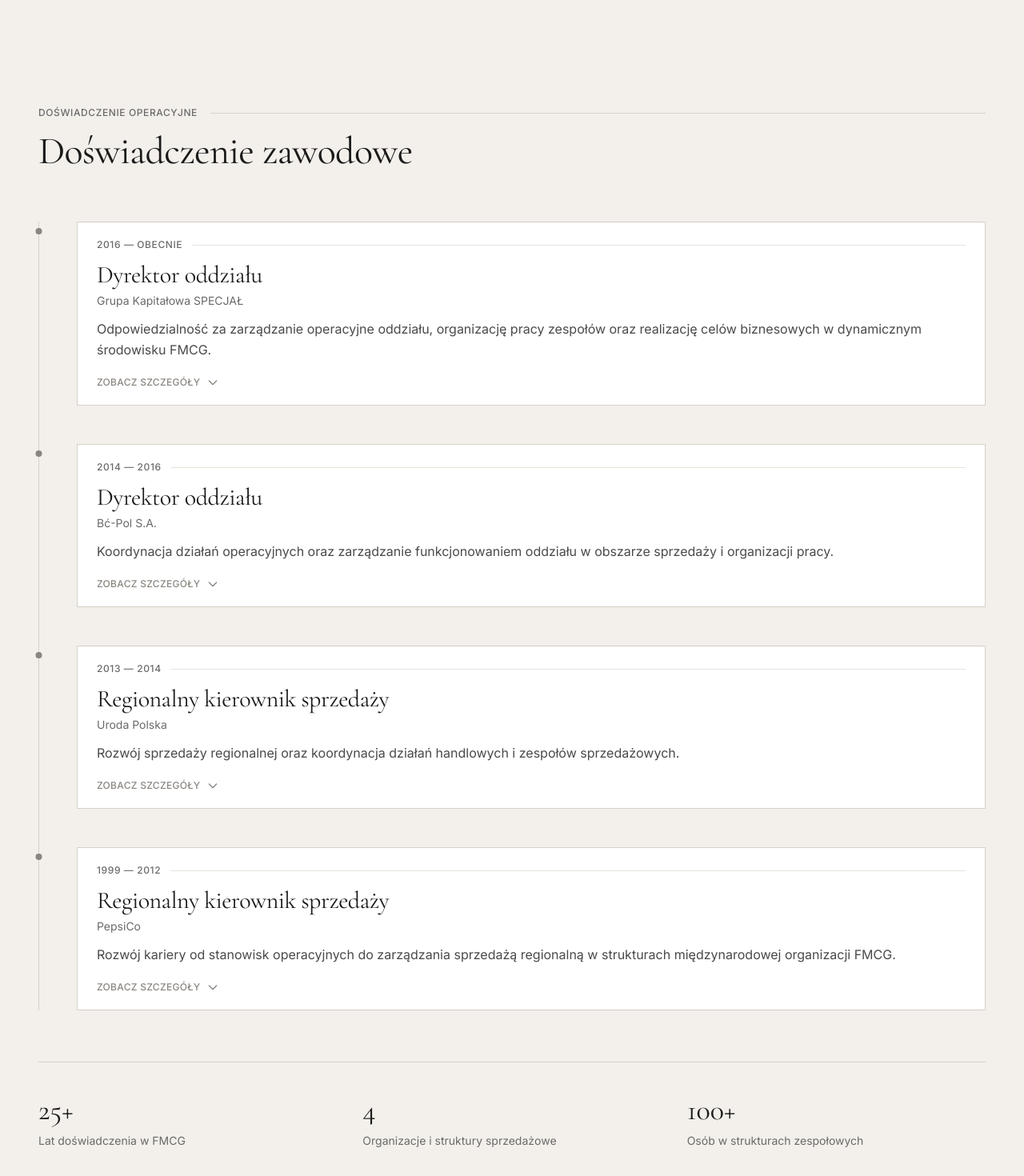
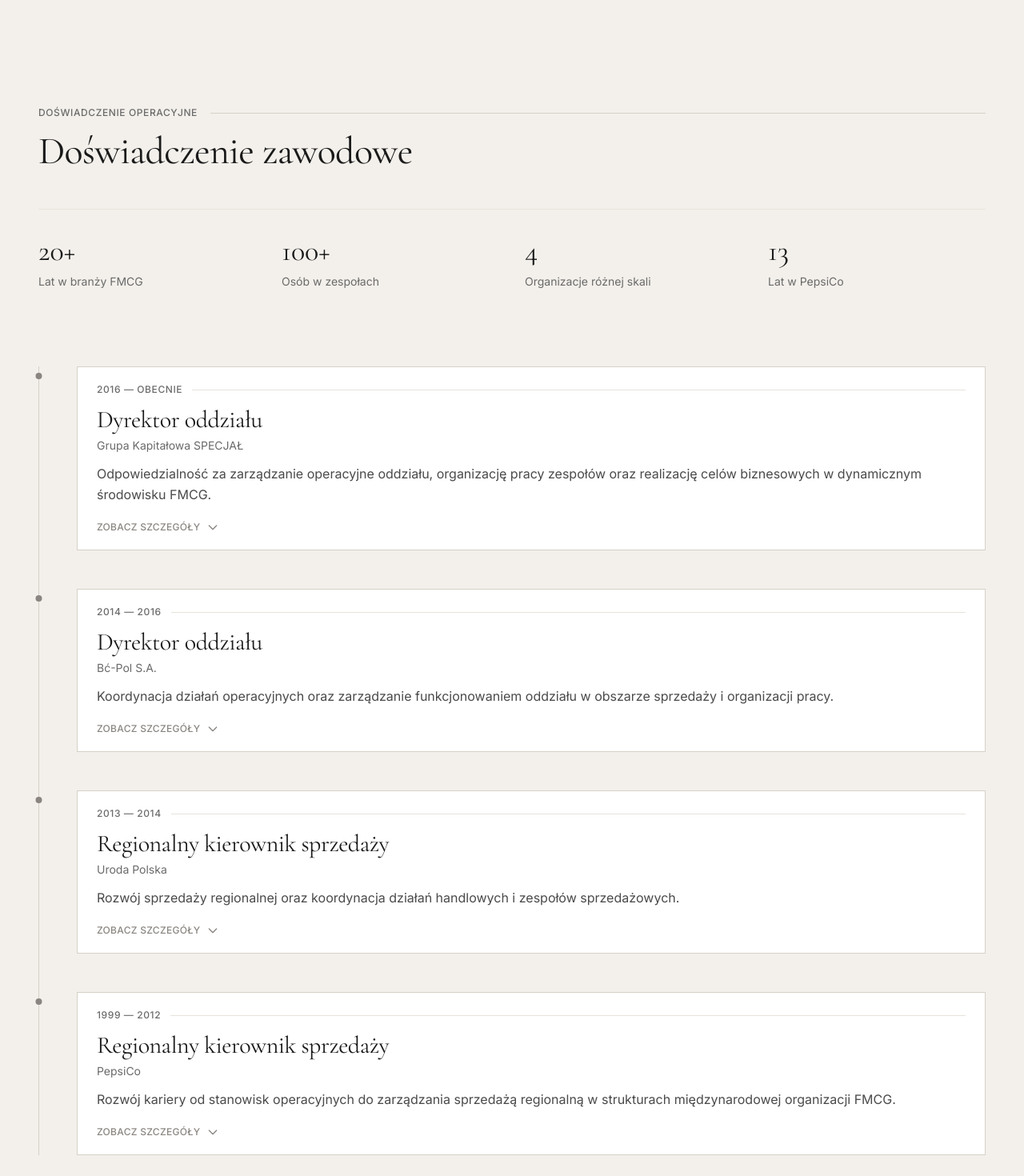
Before and after one commit to joannaklos1983/portfolio-wojciech-kaczanowski, a Next.js app: page / in a window 1280 px wide. Shown: the part 1100-2570 px from the top of the page at 80% size. Built offline with nearby package versions, Linux system fonts and the light colour scheme.

Commit message:
Update ExperienceTimeline.tsx

```diff
--- a/src/components/sections/ExperienceTimeline.tsx
+++ b/src/components/sections/ExperienceTimeline.tsx
@@ -88,7 +88,7 @@ export default function ExperienceTimeline() {
           whileInView={{ opacity: 1, y: 0 }}
           viewport={{ once: true }}
           transition={{ duration: 0.6 }}
-          className="mb-16"
+          className="mb-20"
         >
           <div className="flex items-center gap-4 mb-4">
             <span className="text-xs text-[#6a6a6a] font-medium tracking-wider uppercase">
@@ -96,9 +96,45 @@ export default function ExperienceTimeline() {
             </span>
             <div className="flex-1 h-px bg-[#d5d0c7]" />
           </div>
-          <h2 className="text-4xl md:text-5xl font-display font-normal text-[#1a1a1a]">
+          <h2 className="text-4xl md:text-5xl font-display font-normal text-[#1a1a1a] mb-12">
             Doświadczenie zawodowe
           </h2>
+
+          {/* Metryki na górze */}
+          <div className="grid grid-cols-2 md:grid-cols-4 gap-8 pt-8 pb-4 border-t border-[#e7e3dc]">
+            <div className="space-y-2">
+              <div className="text-4xl font-display font-normal text-[#1a1a1a]">
+                20+
+              </div>
+              <div className="text-sm text-[#6a6a6a]">
+                Lat w branży FMCG
+              </div>
+            </div>
+            <div className="space-y-2">
+              <div className="text-4xl font-display font-normal text-[#1a1a1a]">
+                100+
+              </div>
+              <div className="text-sm text-[#6a6a6a]">
+                Osób w zespołach
+              </div>
+            </div>
+            <div className="space-y-2">
+              <div className="text-4xl font-display font-normal text-[#1a1a1a]">
+                4
+              </div>
+              <div className="text-sm text-[#6a6a6a]">
+                Organizacje różnej skali
+              </div>
+            </div>
+            <div className="space-y-2">
+              <div className="text-4xl font-display font-normal text-[#1a1a1a]">
+                13
+              </div>
+              <div className="text-sm text-[#6a6a6a]">
+                Lat w PepsiCo
+              </div>
+            </div>
+          </div>
         </motion.div>
 
         <div className="relative">
@@ -203,41 +239,6 @@ export default function ExperienceTimeline() {
             ))}
           </div>
         </div>
-
-        <motion.div
-          initial={{ opacity: 0, y: 20 }}
-          whileInView={{ opacity: 1, y: 0 }}
-          viewport={{ once: true }}
-          transition={{ duration: 0.6, delay: 0.3 }}
-          className="mt-16 pt-10 border-t border-[#d5d0c7]"
-        >
-          <div className="grid grid-cols-1 md:grid-cols-3 gap-8">
-            <div className="space-y-2">
-              <div className="text-4xl font-display font-normal text-[#1a1a1a]">
-                25+
-              </div>
-              <div className="text-sm text-[#6a6a6a]">
-               Lat doświadczenia w FMCG
-              </div>
-            </div>
-            <div className="space-y-2">
-              <div className="text-4xl font-display font-normal text-[#1a1a1a]">
-                4
-              </div>
-              <div className="text-sm text-[#6a6a6a]">
-                Organizacje i struktury sprzedażowe
-              </div>
-            </div>
-            <div className="space-y-2">
-              <div className="text-4xl font-display font-normal text-[#1a1a1a]">
-                100+
-              </div>
-              <div className="text-sm text-[#6a6a6a]">
-               Osób w strukturach zespołowych
-              </div>
-            </div>
-          </div>
-        </motion.div>
       </Container>
     </section>
   );
```
